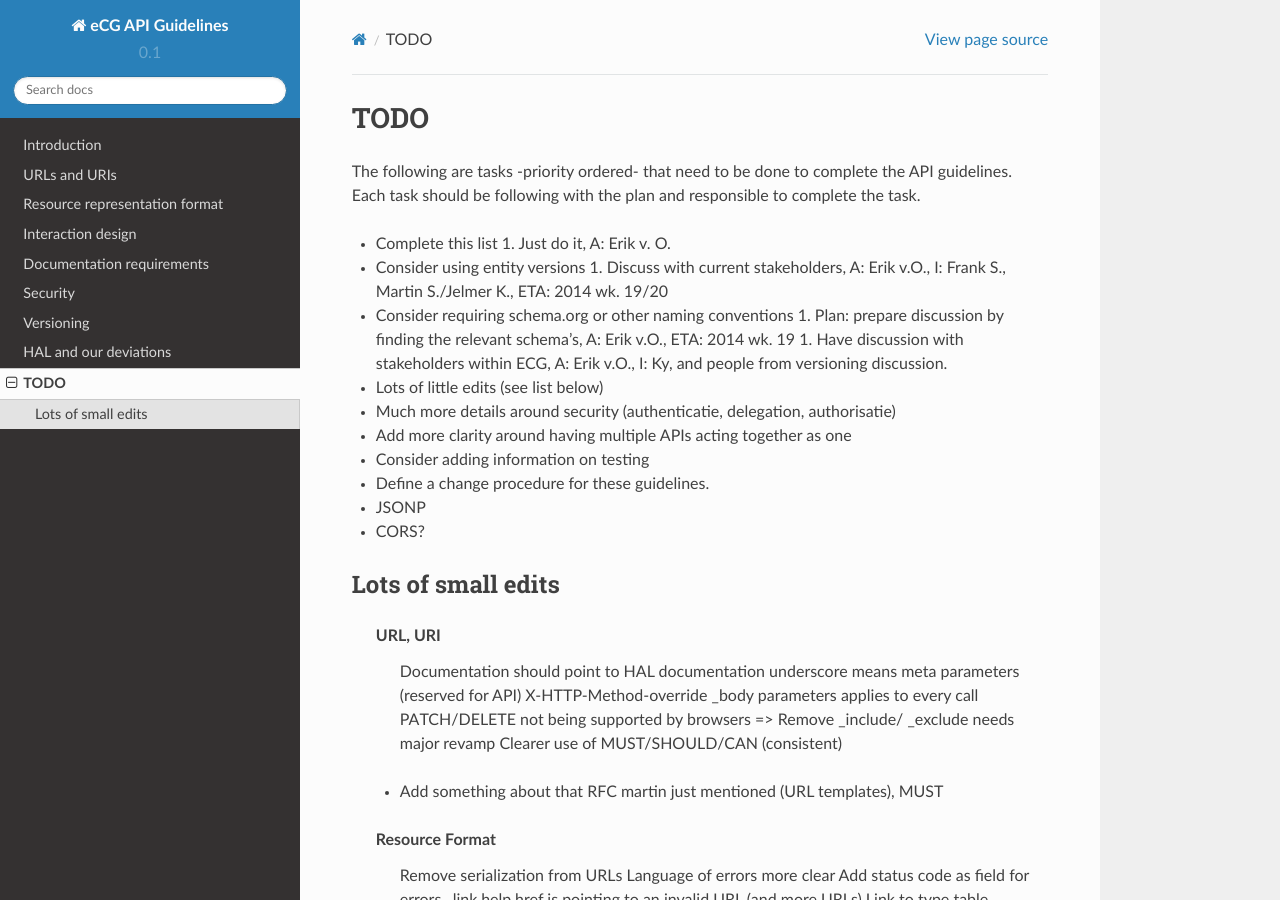
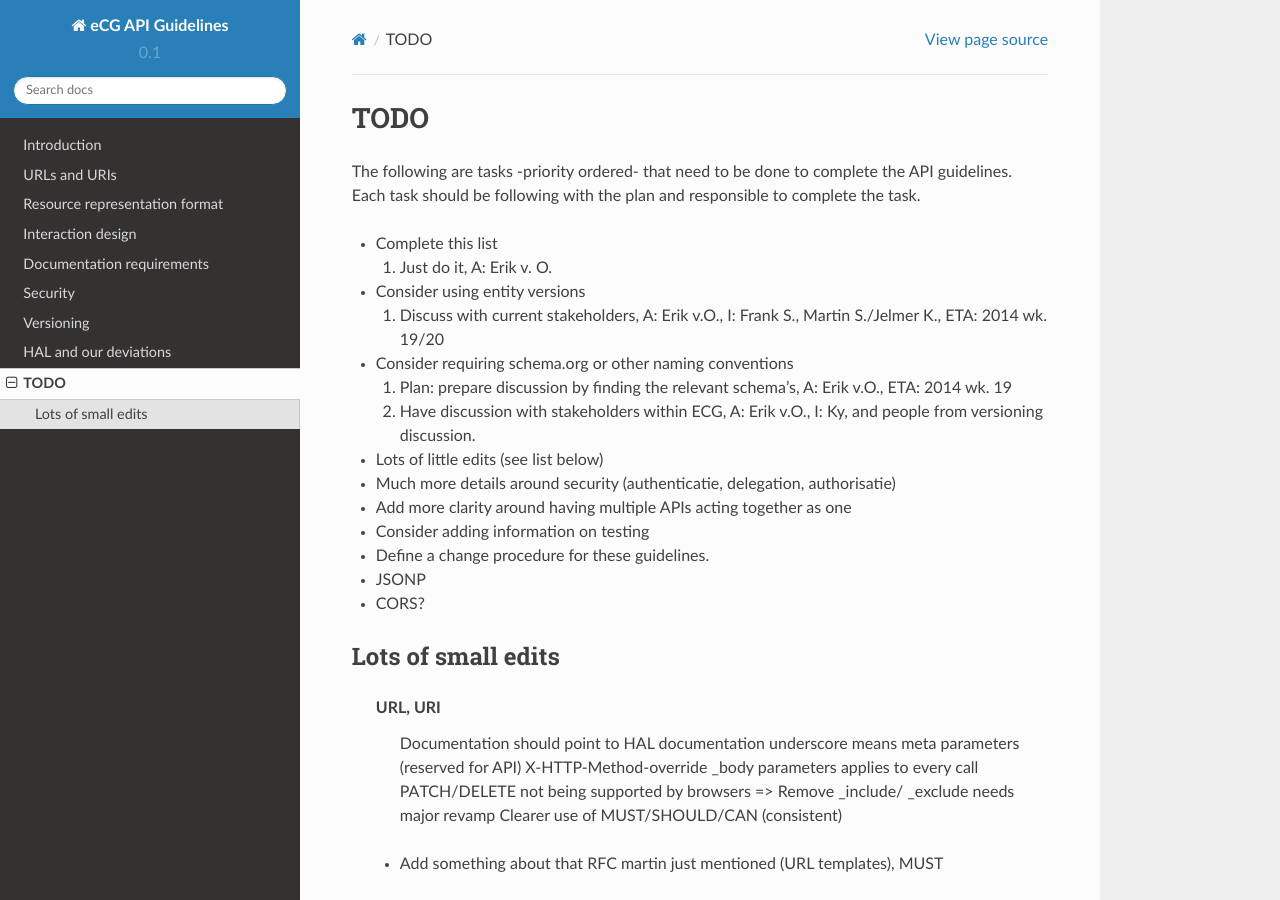
Before and after one commit to ecg-marktplaats/marktplaats-api-guidelines, a Sphinx documentation site: the page built from source/99-todo.rst, in a window 1280 px wide and 900 px high. Built offline with Sphinx 7.4.7 and the Read the Docs theme 2.0.0, drawn with Linux system fonts in a browser that asks for light colours.

Commit message:
Fixed rst syntax.

```diff
--- a/source/99-todo.rst
+++ b/source/99-todo.rst
@@ -5,17 +5,24 @@ The following are tasks -priority ordered- that need to be done to complete the
 Each task should be following with the plan and responsible to complete the task.
 
 * Complete this list
-  1. Just do it, A: Erik v. O.
+
+  #. Just do it, A: Erik v. O.
+
 * Consider using entity versions
-  1. Discuss with current stakeholders, A: Erik v.O., I: Frank S., Martin S./Jelmer K., ETA: 2014 wk. 19/20
+
+  #. Discuss with current stakeholders, A: Erik v.O., I: Frank S., Martin S./Jelmer K., ETA: 2014 wk. 19/20
+
 * Consider requiring schema.org or other naming conventions
-  1. Plan: prepare discussion by finding the relevant schema's, A: Erik v.O., ETA: 2014 wk. 19
-  1. Have discussion with stakeholders within ECG, A: Erik v.O., I: Ky, and people from versioning discussion.
+
+  #. Plan: prepare discussion by finding the relevant schema's, A: Erik v.O., ETA: 2014 wk. 19
+  #. Have discussion with stakeholders within ECG, A: Erik v.O., I: Ky, and people from versioning discussion.
+
 * Lots of little edits (see list below)
 * Much more details around security (authenticatie, delegation, authorisatie)
 * Add more clarity around having multiple APIs acting together as one
 * Consider adding information on testing
 * Define a change procedure for these guidelines.
+
 * JSONP
 * CORS?
 
```
